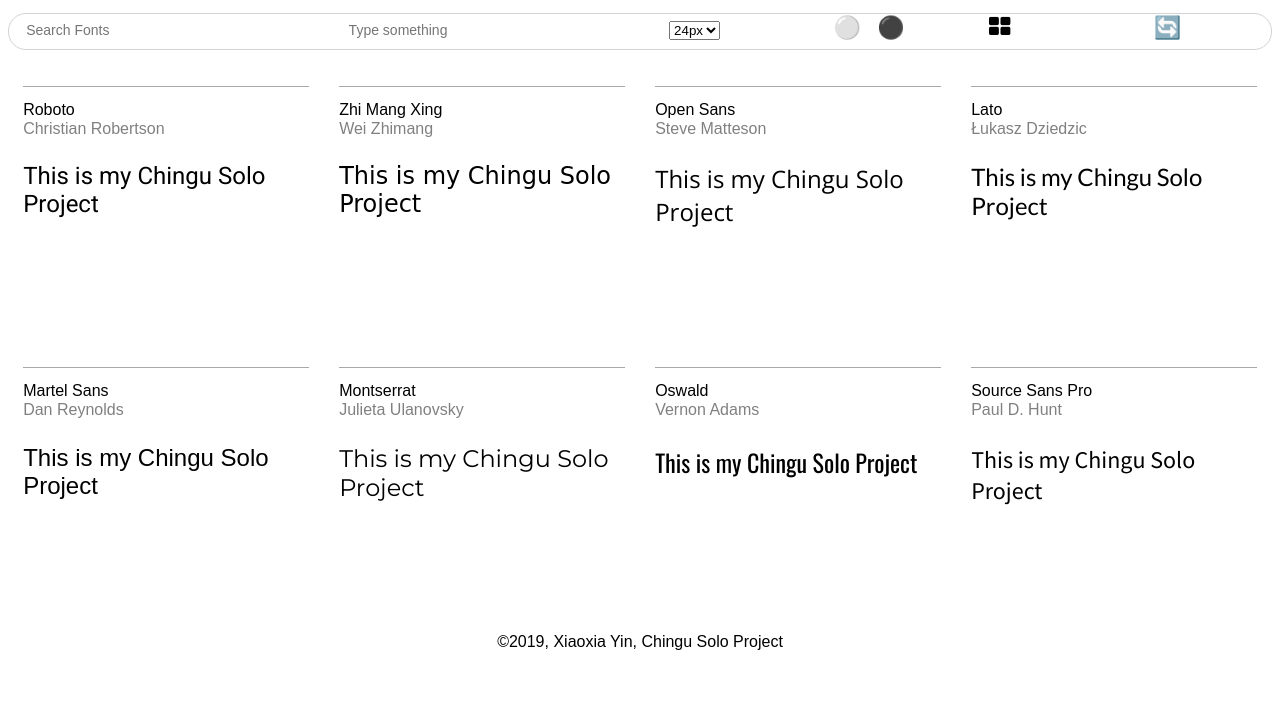
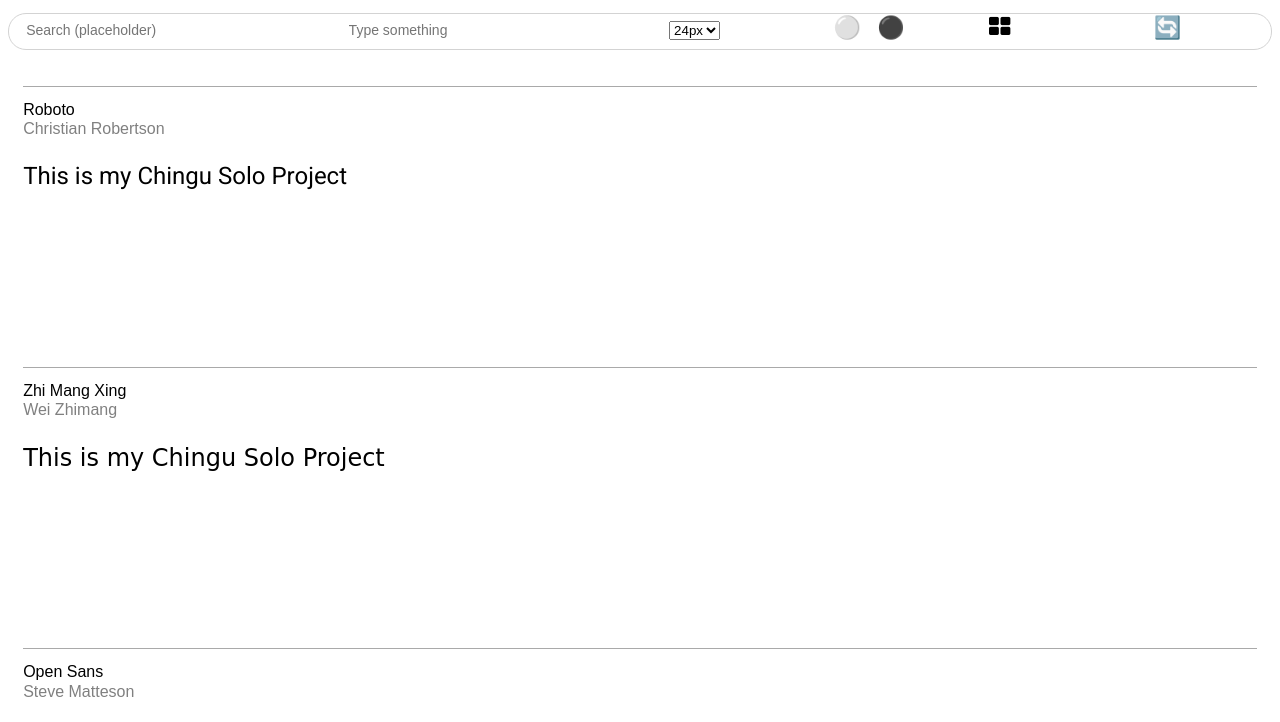
Before and after one commit to yinxx2019/google_fonts, a plain HTML site: page index.html in a window 1280 px wide. Both pictures are taken after a click on the button 999 px from the left and 74 px from the top of the page. Shown: the part 48-770 px from the top of the page. Drawn offline with nearby package versions, Linux system fonts and the light colour scheme; a web font is replaced by a local one.

Commit message:
add flex to list grid

```diff
--- a/index.html
+++ b/index.html
@@ -26,7 +26,7 @@
     <div id="input_space">
       <div id="search_input">
         <label for="search"></label>
-        <input type="text" name="search" id="search" placeholder = "Search Fonts">
+        <input type="text" name="search" id="search" placeholder = "Search (placeholder)">
       </div>
       <div id="type_input">
         <label for="type"></label>
--- a/script.js
+++ b/script.js
@@ -21,14 +21,14 @@ var i;
 // list
 function listView() {
   for (i = 0; i < fonts.length; i++) {
-    fonts[i].style.width = "100%";
+    fonts[i].style.flex = "1000px";
   }
 }
 
   // grid
 function gridView() {
   for (i = 0; i < fonts.length; i++) {
-    fonts[i].style.width = "22%";
+    fonts[i].style.flex = "240px";
   }
 }
 
```
